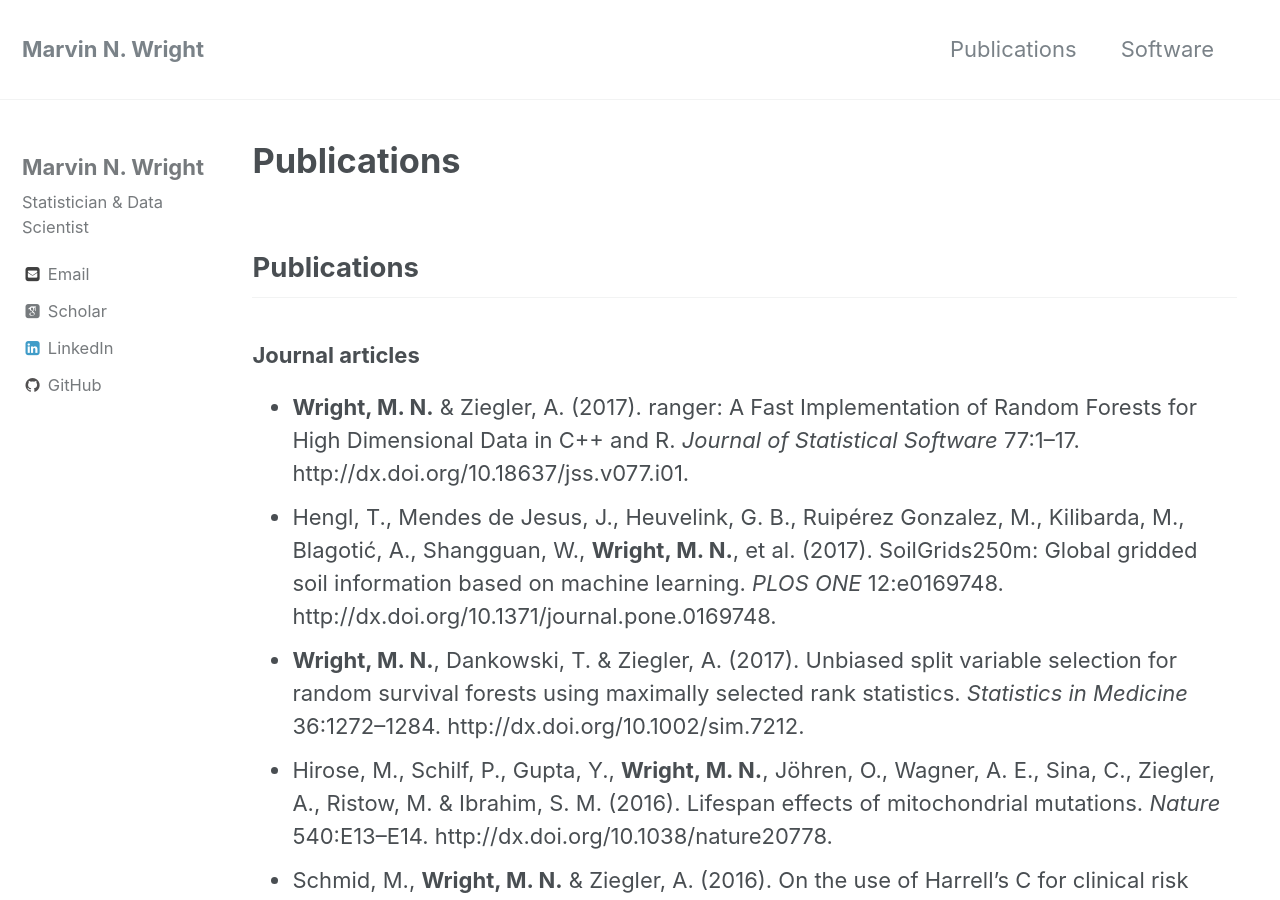
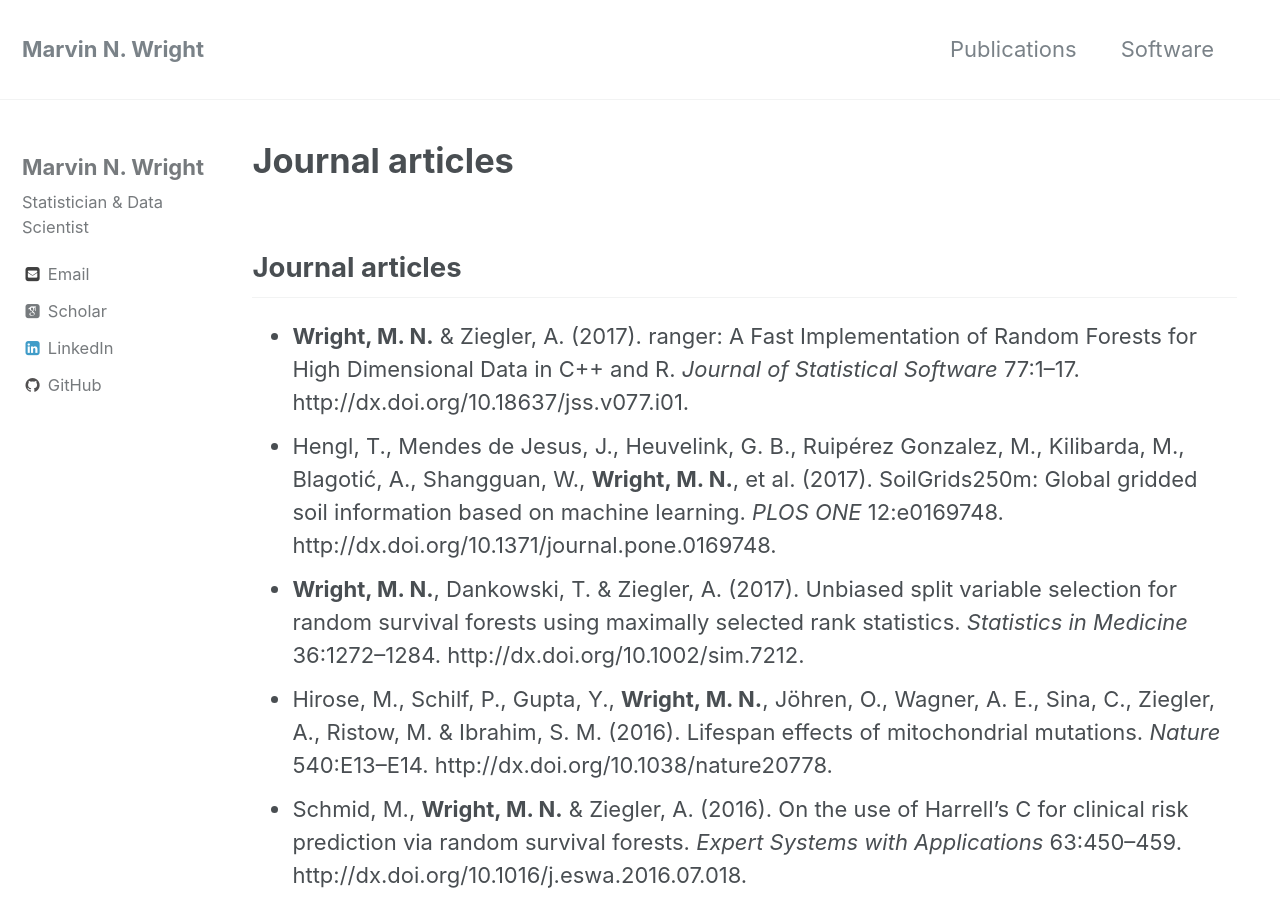
Before and after one commit to mnwright/mnwright.github.io, a Jekyll site: the page built from _pages/publications.md, in a window 1280 px wide and 900 px high. Built offline with Jekyll 4.4.1, drawn with Linux system fonts in a browser that asks for light colours; some web fonts are replaced; our own code applies the rules of GitHub Pages for plain Markdown files.

Commit message:
headings

```diff
--- a/_pages/publications.md
+++ b/_pages/publications.md
@@ -2,9 +2,7 @@
 permalink: /publications/
 ---
 
-## Publications
-
-### Journal articles
+## Journal articles
 * **Wright, M. N.** & Ziegler, A. (2017). ranger: A Fast Implementation of Random Forests for High Dimensional Data in C++ and R. *Journal of Statistical Software* 77:1–17. http://dx.doi.org/10.18637/jss.v077.i01.
 * Hengl, T., Mendes de Jesus, J., Heuvelink, G. B., Ruipérez Gonzalez, M., Kilibarda, M., Blagotić, A., Shangguan, W., **Wright, M. N.**, et al. (2017). SoilGrids250m: Global gridded soil information based on machine learning. *PLOS ONE* 12:e0169748. http://dx.doi.org/10.1371/journal.pone.0169748.
 * **Wright, M. N.**, Dankowski, T. & Ziegler, A. (2017). Unbiased split variable selection for random survival forests using maximally selected rank statistics. *Statistics in Medicine* 36:1272–1284. http://dx.doi.org/10.1002/sim.7212.
@@ -16,7 +14,7 @@ permalink: /publications/
 * **Wright, M. N.** & Ziegler, A. (2015). Multiple censored data in dentistry: A new statistical model for analyzing lesion size in randomized controlled trials. *Biometrical Journal* 57:384–394. http://dx.doi.org/10.1002/bimj.201400118.
 * Paulick, C., **Wright, M. N.**, Verleger, R. & Keller, K. (2014). Decomposition of 3-way arrays: A comparison of different PARAFAC algorithms. *Chemometrics and Intelligent Laboratory Systems* 137:97–109. http://dx.doi.org/10.1016/j.chemolab.2014.06.009.
 
-### Talks and Posters
+## Talks and Posters
 * **Wright, M. N.** & Gola, D. (2017). Tutorial: An intuitive approach to machine learning: boosting, nearest neighbors, random forests and support vector machines. *European Mathematical Genetics Meeting 2017.* Tartu, Estonia.
 * **Wright, M. N.** (2017). Random forests: Fast implementations for high throughput omics data and survival endpoints (Invited talk). *Department of Medical Informatics, Biometry and Epidemiology, Ludwig-Maximilians-Universität München.* München, Germany.
 * Ziegler, A. & **Wright, M. N.** (2016). Tutorial: An intuitive approach to machine learning: boosting, nearest neighbors, random forests and support vector machines. *GMDS, DGEpi & IEA-EEF Annual Meeting.* München, Germany.
```
